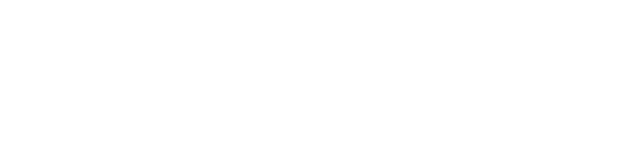
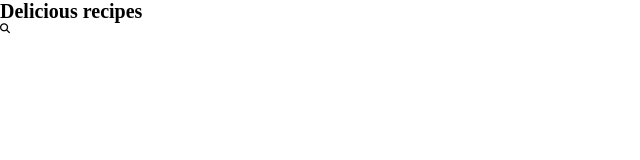
Before and after one commit to mlbakke/recipes-site, a website: page index.html in a window 1280 px wide. Shown: the whole page, without its empty margins (0-640 px from the left). Drawn offline with Linux system fonts and the light colour scheme.

Commit message:
header with search button

```diff
--- a/index.html
+++ b/index.html
@@ -5,10 +5,21 @@
     <meta name="viewport" content="width=device-width, initial-scale=1.0">
     <meta http-equiv="X-UA-Compatible" content="ie=edge">
     <title>Food recipes</title>
+
+    <link href="https://fonts.googleapis.com/css?family=Cookie|Lato:400,700&display=swap" rel="stylesheet">
     <link rel="stylesheet" href="css/style.css">
+    <!--font awesome-->
+    <script src="https://kit.fontawesome.com/d769e5e148.js" crossorigin="anonymous"></script>
+    <link href="/your-path-to-fontawesome/css/solid.css" rel="stylesheet">
 </head>
+
 <body>
-    <header class="header"></header>
+    <header class="header">
+        <h1 class="header__logo-text">
+            Delicious recipes
+        </h1>
+        <div class="search-icon"><i class="fas fa-search"></i></div>
+    </header>
     <main></main>
     <footer class="footer"></footer>
 </body>
```
